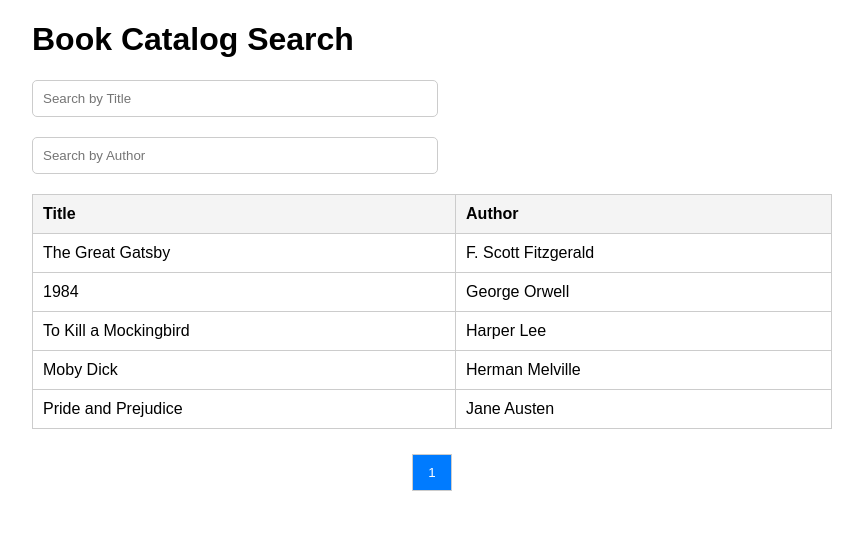
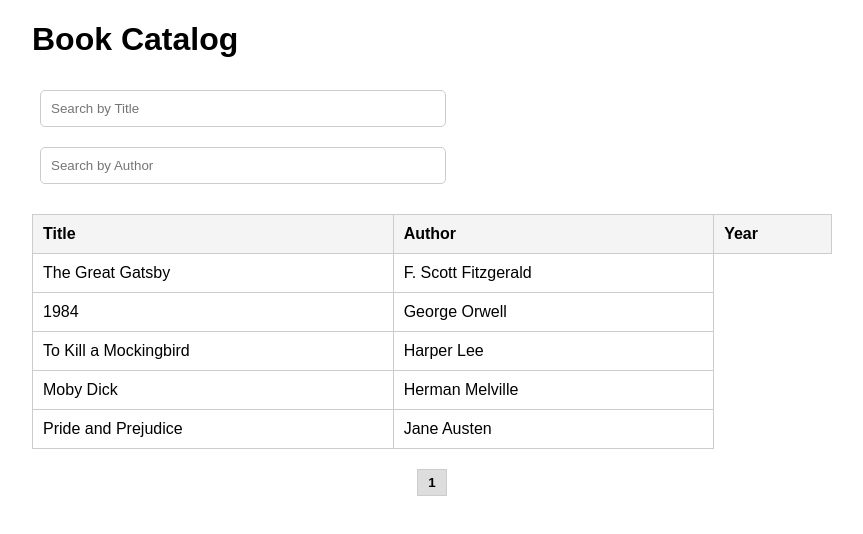
Before and after one commit to ankesh87/books-catalogue-v2, a plain HTML site: page index.html in a window 1280 px wide. Shown: the whole page, without its empty margins (208-1071 px from the left). Drawn offline with Linux system fonts and the light colour scheme.

Commit message:
Update index.html

```diff
--- a/index.html
+++ b/index.html
@@ -3,7 +3,7 @@
 <head>
   <meta charset="UTF-8">
   <meta name="viewport" content="width=device-width, initial-scale=1.0">
-  <title>Book Catalog with Pagination</title>
+  <title>Dynamic Book Catalog</title>
   <style>
     body {
       font-family: Arial, sans-serif;
@@ -16,15 +16,14 @@
     input[type="text"] {
       width: 48%;
       padding: 10px;
-      margin-bottom: 20px;
+      margin: 10px 1%;
       border: 1px solid #ccc;
       border-radius: 5px;
-      display: inline-block;
     }
     table {
       width: 100%;
       border-collapse: collapse;
-      margin-bottom: 20px;
+      margin-top: 20px;
     }
     th, td {
       padding: 10px;
@@ -35,18 +34,19 @@
       background-color: #f4f4f4;
     }
     .pagination {
+      margin: 20px 0;
       text-align: center;
     }
     .pagination button {
-      margin: 5px;
-      padding: 10px 15px;
+      margin: 0 5px;
+      padding: 5px 10px;
       border: 1px solid #ccc;
       background-color: #f4f4f4;
       cursor: pointer;
     }
     .pagination button.active {
-      background-color: #007bff;
-      color: #fff;
+      font-weight: bold;
+      background-color: #ddd;
     }
     .no-results {
       text-align: center;
@@ -57,14 +57,15 @@
 </head>
 <body>
   <div class="container">
-    <h1>Book Catalog Search</h1>
-    <input type="text" id="titleSearch" placeholder="Search by Title" oninput="searchBooks()">
-    <input type="text" id="authorSearch" placeholder="Search by Author" oninput="searchBooks()">
+    <h1>Book Catalog</h1>
+    <input type="text" id="searchTitle" placeholder="Search by Title" onkeyup="searchBooks()">
+    <input type="text" id="searchAuthor" placeholder="Search by Author" onkeyup="searchBooks()">
     <table>
       <thead>
         <tr>
           <th>Title</th>
           <th>Author</th>
+          <th>Year</th>
         </tr>
       </thead>
       <tbody id="bookTable"></tbody>
```
